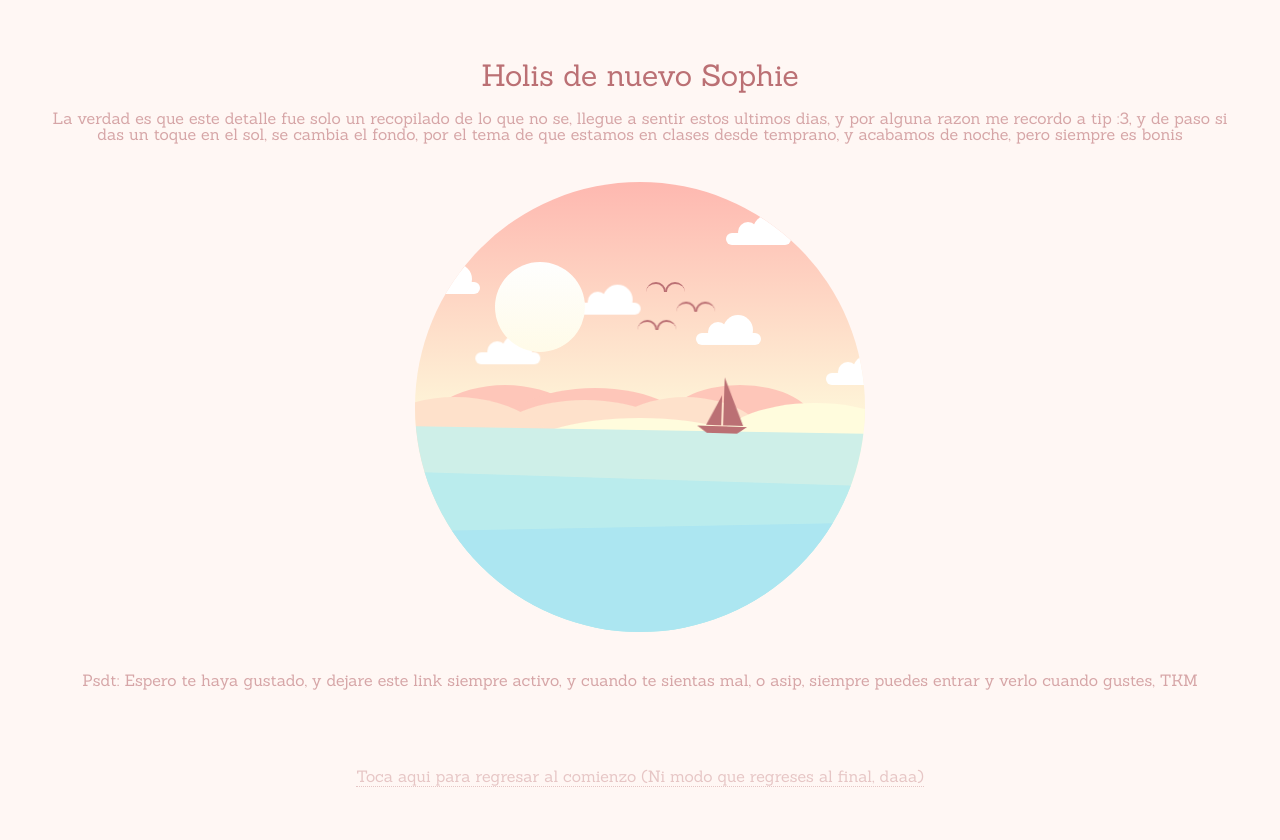
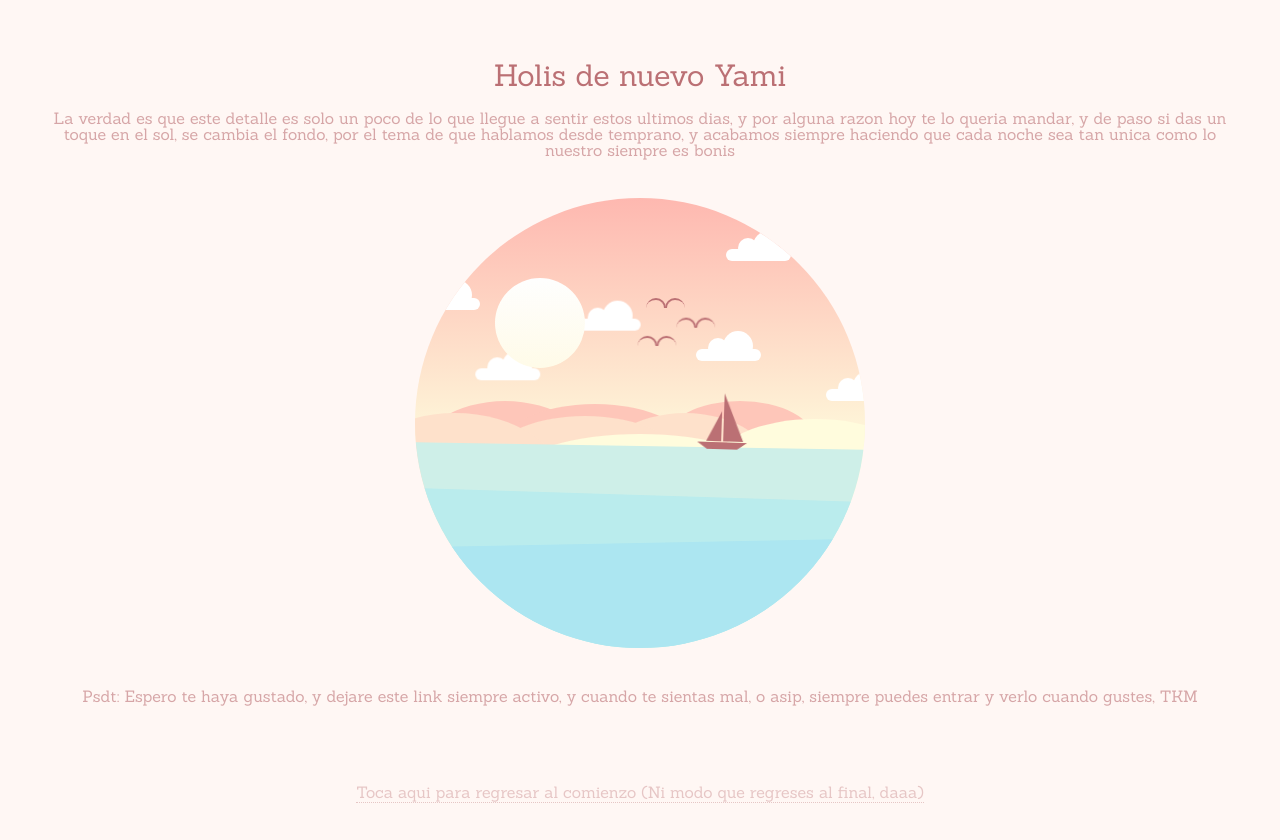
Before and after one commit to SopTeo/Despedida, a plain HTML site: page index.html in a window 1280 px wide. Drawn offline with nearby package versions, Linux system fonts and the light colour scheme.

Commit message:
Update index.html

```diff
--- a/index.html
+++ b/index.html
@@ -25,8 +25,8 @@ Click on the sun/moon for animation
 
 <div class="container-wrapper">
 
-  <h1>Holis de nuevo Sophie</h1>
-  <p id="subtitle">La verdad es que este detalle fue solo un recopilado de lo que no se, llegue a sentir estos ultimos dias, y por alguna razon me recordo a tip :3, y de paso si das un toque en el sol, se cambia el fondo, por el tema de que estamos en clases desde temprano, y acabamos de noche, pero siempre es bonis</p>
+  <h1>Holis de nuevo Yami</h1>
+  <p id="subtitle">La verdad es que este detalle es solo un poco de lo que llegue a sentir estos ultimos dias, y por alguna razon hoy te lo queria mandar, y de paso si das un toque en el sol, se cambia el fondo, por el tema de que hablamos desde temprano, y acabamos siempre haciendo que cada noche sea tan unica como lo nuestro siempre es bonis</p>
 
   <div class="container">
 
```
